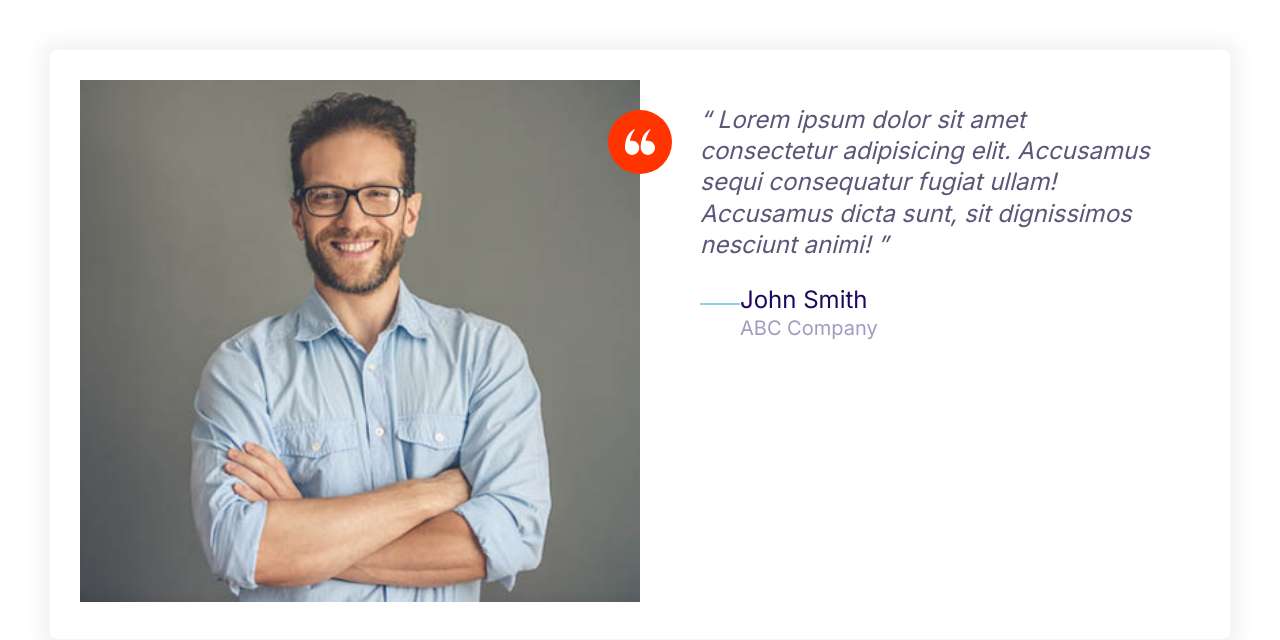
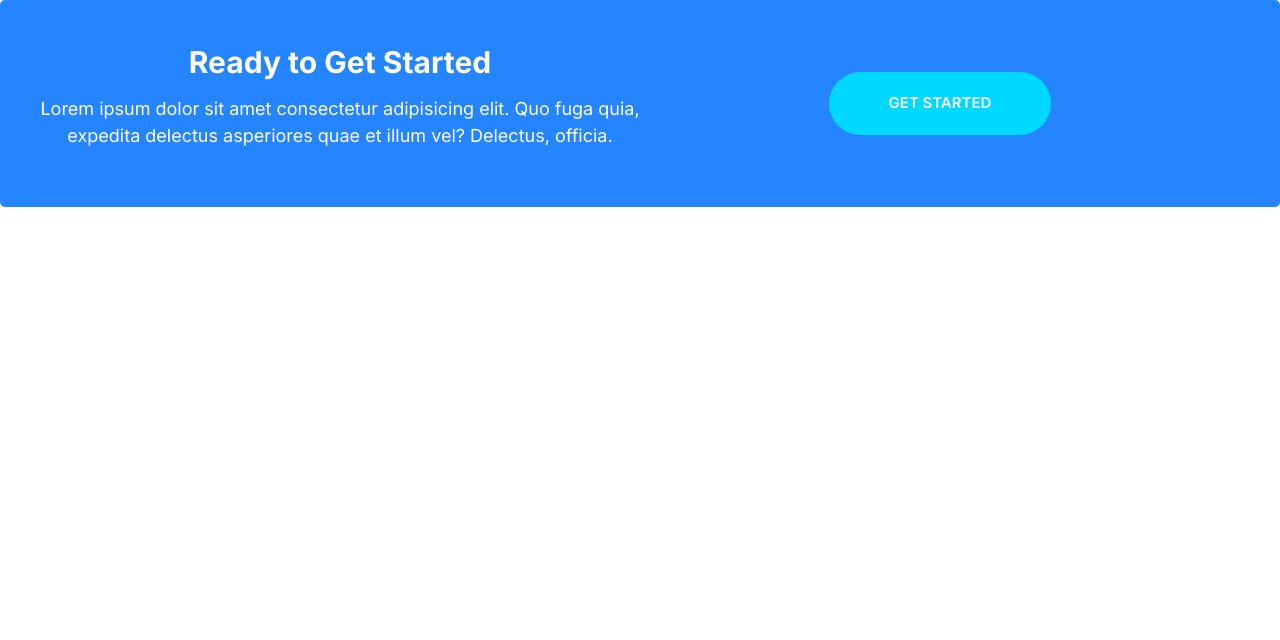
Before and after one commit to FuTuRegOd-88/Moshify, a plain HTML site: page index.html in a window 1280 px wide. Drawn offline with Linux system fonts and the light colour scheme.

Commit message:
Callout is done.

```diff
--- a/css/styles.css
+++ b/css/styles.css
@@ -238,6 +238,11 @@ a {
   background: #ec3000;
 }
 
+.btn--stretched {
+  padding-left: 6rem;
+  padding-right: 6rem;
+}
+
 .btn--block {
   width: 100%;
   display: inline-block;
@@ -435,7 +440,7 @@ a {
   bottom: 10px;
 }
 
-@media and (min-width: 1024px) {
+@media screen and (min-width: 1024px) {
   .quote {
     font-size: 2rem;
   }
@@ -495,3 +500,44 @@ a {
     margin-left: 6rem;
   }
 }
+
+/* Callouts */
+.callout {
+  padding: 4rem;
+  border-radius: 5px;
+}
+
+.callout--primary {
+  background: var(--color-primary);
+  color: #fff;
+}
+
+.callout__heading {
+  color: #fff;
+  margin-top: 0;
+  font-size: 3rem;
+}
+
+.callout .btn {
+  justify-self: center;
+  align-self: center;
+}
+
+.callout__content {
+  text-align: center;
+}
+
+@media screen and (mi-width: 768px) {
+  .callout .grid--1x2 {
+    grid-template-columns: 1fr auto;
+  }
+
+  .callout__content {
+    text-align: left;
+  }
+
+  .callout .btn {
+    justify-self: start;
+    margin: 0 2rem;
+  }
+}
--- a/index.html
+++ b/index.html
@@ -14,39 +14,18 @@
     <link rel="stylesheet" href="/css/normalize.css" />
     <link rel="stylesheet" href="/css/styles.css" />
   </head>
-  <body style="padding: 5rem">
-    <div class="card testimonial">
+  <body>
+    <div class="callout callout--primary">
       <div class="grid grid--1x2">
-        <div class="testimonial__image">
-          <img src="/images/testimonial.jpg" alt="A Happy, smiling customer." />
-          <span class="icon-container icon-container--accent">
-            <svg class="icon icon--white icon--small">
-              <use xlink:href="images/sprite.svg#quotes"></use>
-            </svg>
-          </span>
+        <div class="callout__content">
+          <h2 class="callout__heading">Ready to Get Started</h2>
+          <p>
+            Lorem ipsum dolor sit amet consectetur adipisicing elit. Quo fuga
+            quia, expedita delectus asperiores quae et illum vel? Delectus,
+            officia.
+          </p>
         </div>
-        <blockquote class="quote">
-          <p class="quote__text">
-            Lorem ipsum dolor sit amet consectetur adipisicing elit. Accusamus
-            sequi consequatur fugiat ullam! Accusamus dicta sunt, sit
-            dignissimos nesciunt animi!
-          </p>
-
-          <footer>
-            <div class="media">
-              <div class="media__image">
-                <svg class="icon icon--primary quote__line">
-                  <use xlink:href="images/sprite.svg#line"></use>
-                </svg>
-              </div>
-
-              <div class="image__body">
-                <h3 class="media__title quote__author">John Smith</h3>
-                <p class="quote__organization">ABC Company</p>
-              </div>
-            </div>
-          </footer>
-        </blockquote>
+        <a href="#" class="btn btn--secondary btn--stretched">Get Started</a>
       </div>
     </div>
   </body>
```
Also changed, not shown: components/callout.html (added, +15 -0 lines).
